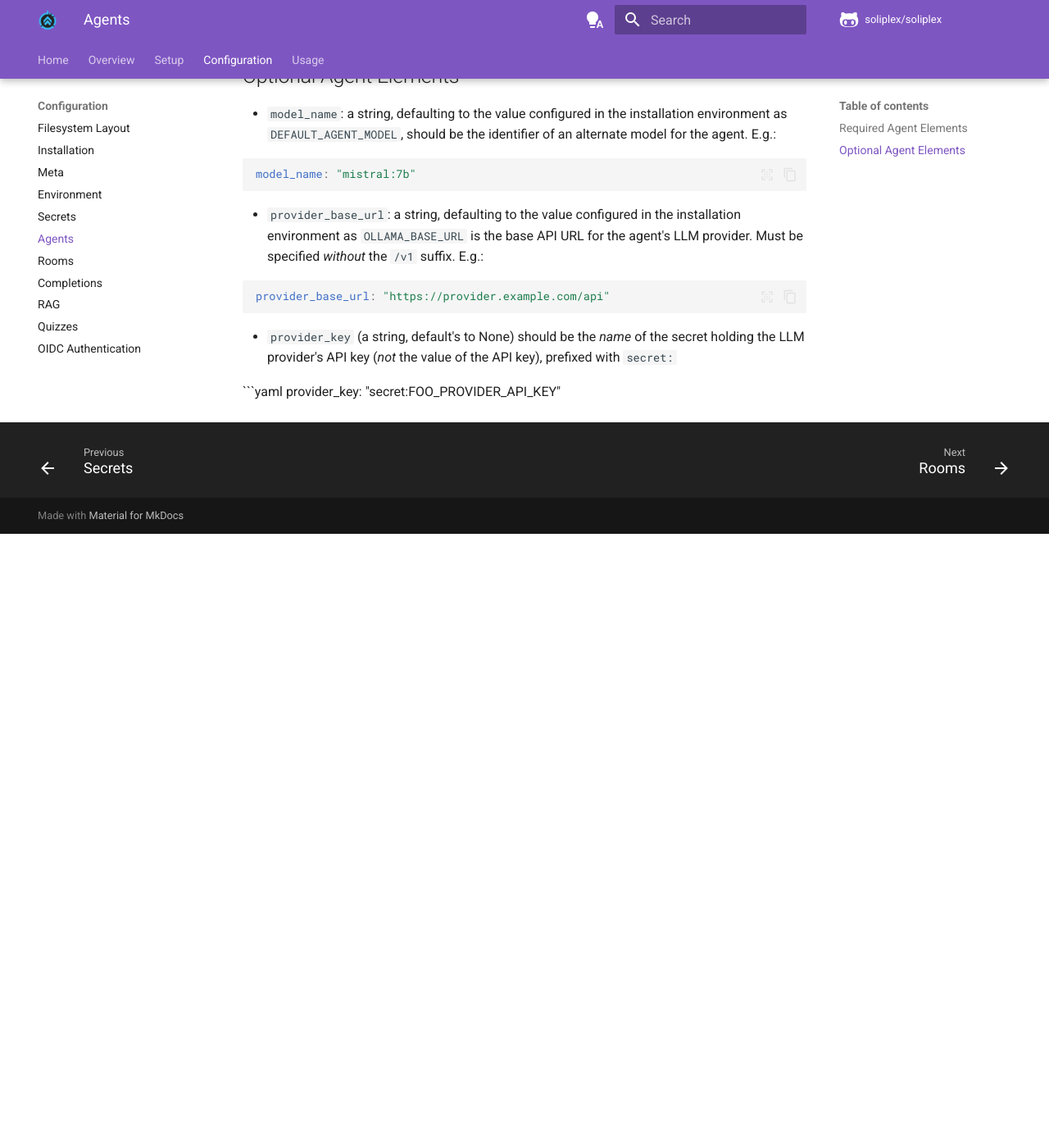
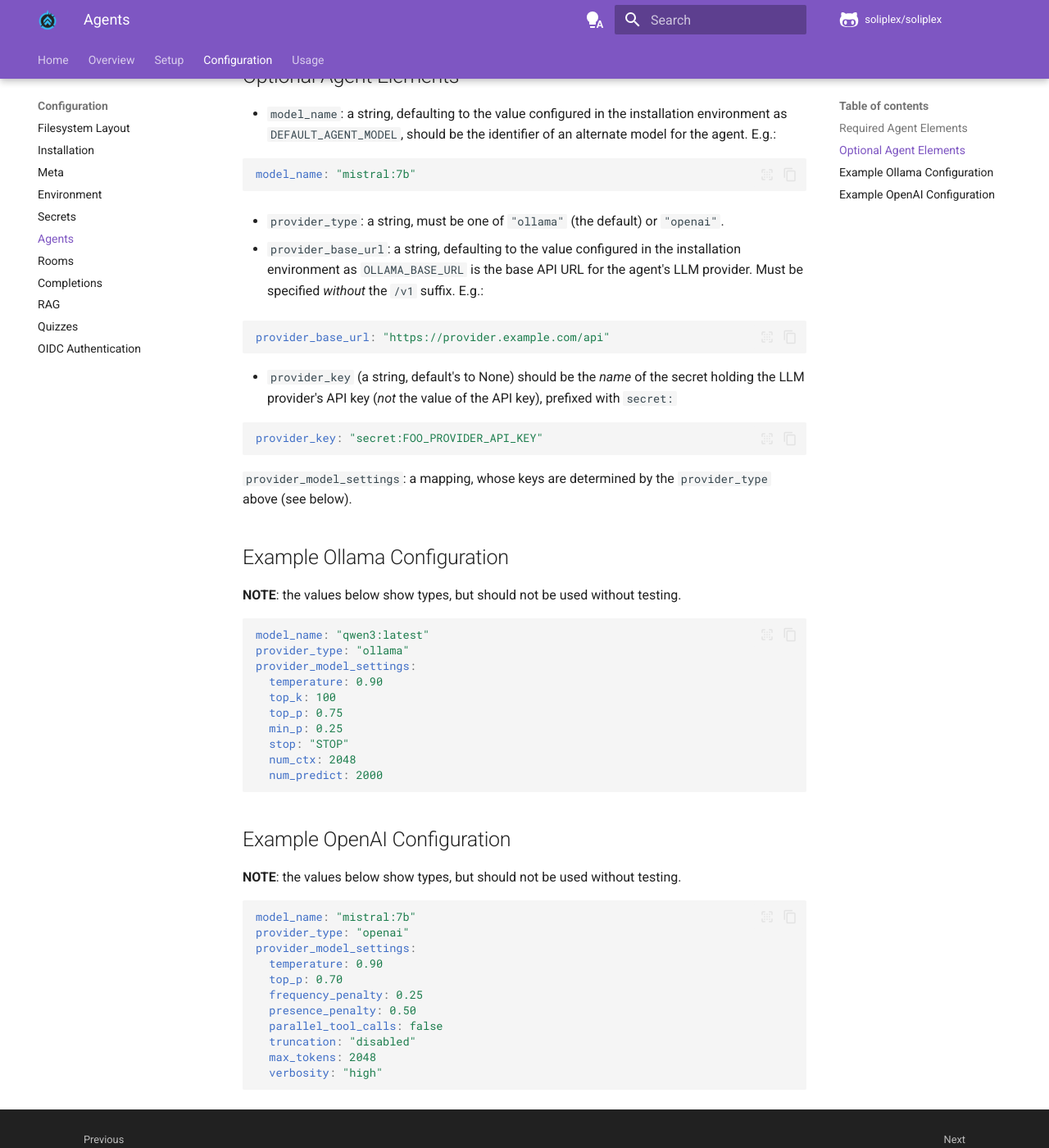
Before and after one commit to soliplex/soliplex.github.io, an MkDocs documentation site: the page built from docs/config/agents.md, in a window 1280 px wide and 1400 px high, scrolled down 944 px. Shown: the whole window at 82% size. Built offline with MkDocs 1.6.1 and Material for MkDocs 9.7.7, drawn with Linux system fonts in a browser that asks for light colours; comment, search, counter and statistics services are not loaded; before the commit the page ends 1595 px from its top, so only the background shows below that.

Commit message:
feat: optional Ollama/OpenAI model settings
Closes #140.

````diff
--- a/docs/config/agents.md
+++ b/docs/config/agents.md
@@ -50,9 +50,13 @@ agent:
   model_name: "mistral:7b"
   ```
 
+- `provider_type`: a string, must be one of `"ollama"` (the default) or
+  `"openai"`.
+
 - `provider_base_url`: a string, defaulting to the value configured in
-  the installation environment as `OLLAMA_BASE_URL` is the base API URL for the agent's
-  LLM provider. Must be specified *without* the `/v1` suffix. E.g.:
+  the installation environment as `OLLAMA_BASE_URL` is the base API URL
+  for the agent's LLM provider. Must be specified *without* the `/v1`
+    suffix. E.g.:
 
   ```yaml
   provider_base_url: "https://provider.example.com/api"
@@ -64,3 +68,45 @@ agent:
 
   ```yaml
   provider_key: "secret:FOO_PROVIDER_API_KEY"
+  ```
+
+  `provider_model_settings`: a mapping, whose keys are determined by
+  the `provider_type` above (see below).
+
+
+## Example Ollama Configuration
+
+**NOTE**: the values below show types, but should not be used without
+          testing.
+
+```yaml
+model_name: "qwen3:latest"
+provider_type: "ollama"
+provider_model_settings:
+  temperature: 0.90
+  top_k: 100
+  top_p: 0.75
+  min_p: 0.25
+  stop: "STOP"
+  num_ctx: 2048
+  num_predict: 2000
+```
+
+## Example OpenAI Configuration
+
+**NOTE**: the values below show types, but should not be used without
+          testing.
+
+```yaml
+model_name: "mistral:7b"
+provider_type: "openai"
+provider_model_settings:
+  temperature: 0.90
+  top_p: 0.70
+  frequency_penalty: 0.25
+  presence_penalty: 0.50
+  parallel_tool_calls: false
+  truncation: "disabled"
+  max_tokens: 2048
+  verbosity: "high"
+```
````
